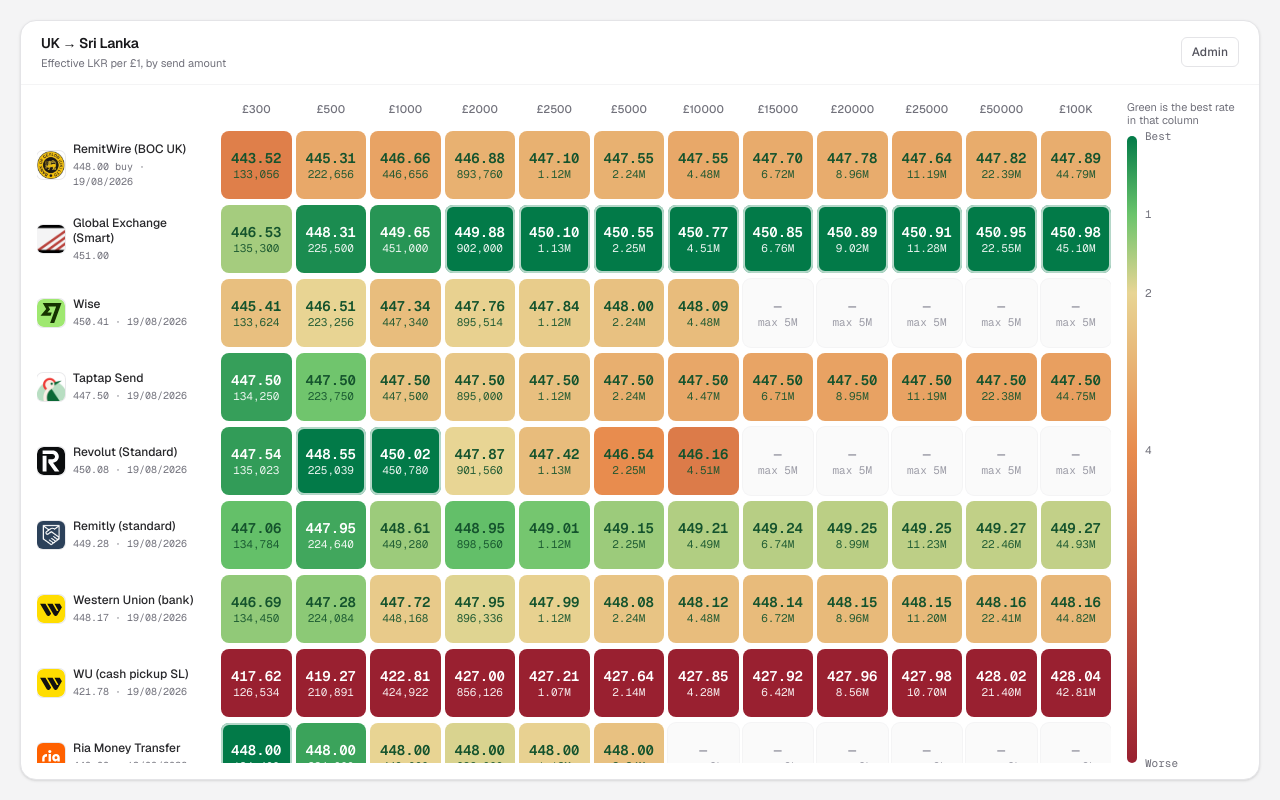
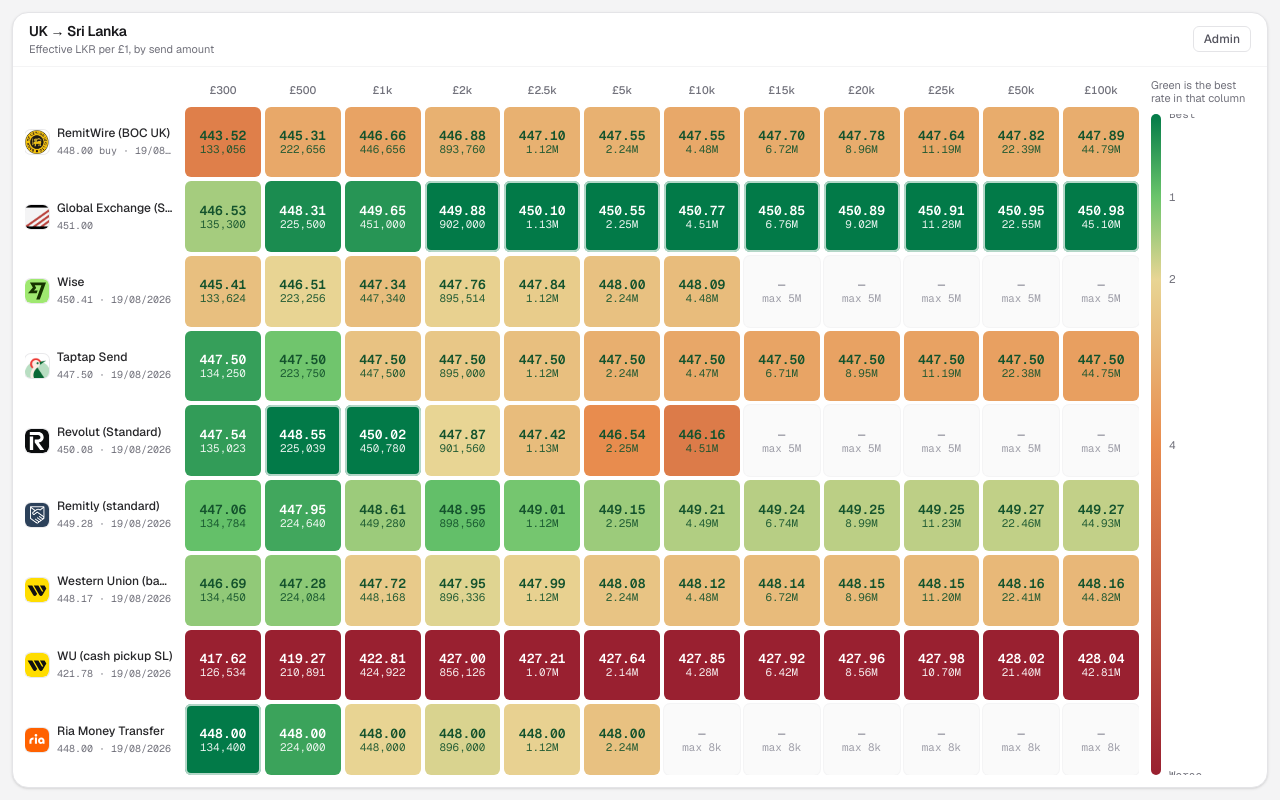
Before and after one commit to uditha/uk-gbplkr-rates-daily, a Next.js app: page / in a window 1280 px wide. Built offline with nearby package versions, Linux system fonts and the light colour scheme.

Commit message:
Fit the heatmap to the viewport with no page scroll
Drop the grid min-width and min cell sizes that forced overflow, lock
the public page to 100dvh, and let amount columns shrink to fill the
remaining space.

Co-authored-by: Uditha Tennakoon <uditha13@gmail.com>

```diff
--- a/app/layout.tsx
+++ b/app/layout.tsx
@@ -28,7 +28,7 @@ export default function RootLayout({ children }: LayoutProps<"/">) {
       className={`${geistSans.variable} ${geistMono.variable} h-full antialiased`}
       style={{ colorScheme: "light" }}
     >
-      <body className="min-h-full bg-zinc-100 font-sans text-zinc-900">
+      <body className="h-full bg-zinc-100 font-sans text-zinc-900">
         {children}
       </body>
     </html>
--- a/app/page.tsx
+++ b/app/page.tsx
@@ -22,25 +22,25 @@ export default async function Home() {
   }
 
   return (
-    <div className="h-dvh w-full overflow-hidden bg-zinc-100 p-3 sm:p-5">
-      <div className="flex h-full min-h-0 flex-col overflow-hidden rounded-2xl border border-zinc-200 bg-white shadow-sm">
-        <header className="flex shrink-0 items-center justify-between gap-3 border-b border-zinc-100 px-4 py-3 sm:px-5">
-          <div>
-            <h1 className="text-sm font-semibold tracking-tight text-zinc-900">
+    <div className="box-border flex h-dvh max-h-dvh w-full overflow-hidden overscroll-none bg-zinc-100 p-2 sm:p-3">
+      <div className="flex min-h-0 min-w-0 flex-1 flex-col overflow-hidden rounded-2xl border border-zinc-200 bg-white shadow-sm">
+        <header className="flex shrink-0 items-center justify-between gap-3 border-b border-zinc-100 px-3 py-2 sm:px-4">
+          <div className="min-w-0">
+            <h1 className="truncate text-sm font-semibold tracking-tight text-zinc-900">
               UK → Sri Lanka
             </h1>
-            <p className="mt-0.5 text-[11px] text-zinc-500">
+            <p className="truncate text-[11px] text-zinc-500">
               Effective LKR per £1, by send amount
             </p>
           </div>
           <Link
             href="/admin"
-            className="rounded-md border border-zinc-200 px-2.5 py-1.5 text-xs font-medium text-zinc-600 hover:bg-zinc-50"
+            className="shrink-0 rounded-md border border-zinc-200 px-2.5 py-1 text-xs font-medium text-zinc-600 hover:bg-zinc-50"
           >
             Admin
           </Link>
         </header>
-        <div className="min-h-0 flex-1 px-3 py-3 sm:px-4 sm:py-4">
+        <div className="min-h-0 min-w-0 flex-1 overflow-hidden px-2 py-2 sm:px-3 sm:py-3">
           <RateHeatmap data={data} />
         </div>
       </div>
--- a/components/RateHeatmap.tsx
+++ b/components/RateHeatmap.tsx
@@ -23,6 +23,17 @@ function formatLkr(amount: number) {
   }).format(Math.round(amount));
 }
 
+function formatColumnLabel(amountGbp: number, label: string) {
+  if (amountGbp >= 1000) {
+    const thousands = amountGbp / 1000;
+    const compact = Number.isInteger(thousands)
+      ? String(thousands)
+      : thousands.toFixed(1).replace(/\.0$/, "");
+    return `£${compact}k`;
+  }
+  return `£${label}`;
+}
+
 export function RateHeatmap({ data }: { data: ComparisonRates }) {
   const compareAcrossProviders = data.providers.length > 1;
   const leaders = data.amounts.map((_, column) => {
@@ -33,34 +44,34 @@ export function RateHeatmap({ data }: { data: ComparisonRates }) {
   });
 
   return (
-    <div className="flex h-full min-h-0 w-full items-stretch gap-4">
-      <div className="min-h-0 min-w-0 flex-1 overflow-auto">
+    <div className="flex h-full min-h-0 min-w-0 w-full items-stretch gap-3 overflow-hidden">
+      <div className="min-h-0 min-w-0 flex-1 overflow-hidden">
         <div
-          className="grid h-full min-h-[12rem] min-w-[48rem] gap-x-1 gap-y-1.5"
+          className="grid h-full w-full gap-1 overflow-hidden"
           style={{
-            gridTemplateColumns: `max-content repeat(${data.amounts.length}, minmax(4.25rem, 1fr))`,
-            gridTemplateRows: `auto repeat(${data.providers.length}, minmax(4.25rem, 1fr))`,
+            gridTemplateColumns: `clamp(7.5rem, 16vw, 9.75rem) repeat(${data.amounts.length}, minmax(0, 1fr))`,
+            gridTemplateRows: `1.5rem repeat(${data.providers.length}, minmax(0, 1fr))`,
           }}
         >
-          <div className="sticky left-0 top-0 z-30 bg-white" />
+          <div className="bg-white" />
           {data.amounts.map((amount) => (
             <div
               key={amount.amountGbp}
-              className="sticky top-0 z-20 bg-white px-1 pb-2 text-center text-[11px] font-medium text-zinc-500"
+              className="flex items-end justify-center overflow-hidden px-0.5 pb-1 text-center text-[10px] font-medium tabular-nums text-zinc-500 sm:text-[11px]"
             >
-              £{amount.label}
+              {formatColumnLabel(amount.amountGbp, amount.label)}
             </div>
           ))}
 
           {data.providers.map((provider) => (
             <div key={provider.id} className="contents">
-              <div className="sticky left-0 z-10 flex max-w-[11.25rem] items-center gap-2 bg-white py-0.5 pr-2">
-                <ProviderLogo id={provider.id} name={provider.name} size={28} />
+              <div className="flex min-w-0 items-center gap-2 overflow-hidden bg-white pr-2">
+                <ProviderLogo id={provider.id} name={provider.name} size={24} />
                 <div className="min-w-0">
-                  <span className="block text-[12px] font-medium leading-tight text-zinc-800">
+                  <span className="block truncate text-[12px] font-medium leading-tight text-zinc-800">
                     {provider.name}
                   </span>
-                  <span className="mt-0.5 block font-mono text-[10px] tabular-nums text-zinc-500">
+                  <span className="mt-0.5 block truncate font-mono text-[10px] tabular-nums text-zinc-500">
                     {formatRate(provider.boardRate)}
                     {provider.rateKind === "buying" ? " buy" : ""}
                     {provider.asOf ? ` · ${provider.asOf}` : ""}
@@ -125,12 +136,12 @@ function UnavailableCell({
   return (
     <div
       title={`${providerName} £${label}: ${unavailableReason(caption)}`}
-      className="flex h-full min-h-0 flex-col items-center justify-center rounded-lg bg-zinc-50 px-1 py-1.5 text-center text-zinc-400 ring-1 ring-zinc-100"
+      className="flex h-full min-h-0 min-w-0 flex-col items-center justify-center overflow-hidden rounded-md bg-zinc-50 px-0.5 py-1 text-center text-zinc-400 ring-1 ring-zinc-100"
     >
-      <span className="font-mono text-[13px] font-semibold tabular-nums leading-none sm:text-sm">
+      <span className="font-mono text-[length:clamp(10px,1.05vw,13px)] font-semibold tabular-nums leading-none">
         —
       </span>
-      <span className="mt-1 font-mono text-[10px] tabular-nums leading-none sm:text-[11px]">
+      <span className="mt-0.5 font-mono text-[length:clamp(8px,0.85vw,11px)] tabular-nums leading-none">
         {caption}
       </span>
     </div>
@@ -167,17 +178,17 @@ function HeatmapCell({
   return (
     <div
       title={`${providerName} £${label}: ${rankHint}fee £${quote.feeGbp}, recipient ${formatLkr(quote.lkrReceived)} LKR, effective ${formatRate(quote.effectiveRate)}`}
-      className="relative flex h-full min-h-0 flex-col items-center justify-center rounded-lg px-1 py-1.5 text-center"
+      className="relative flex h-full min-h-0 min-w-0 flex-col items-center justify-center overflow-hidden rounded-md px-0.5 py-1 text-center"
       style={{
         background,
         color,
         boxShadow: isLeader ? "inset 0 0 0 2px rgba(255,255,255,0.7)" : undefined,
       }}
     >
-      <span className="font-mono text-[13px] font-semibold tabular-nums leading-none sm:text-sm">
+      <span className="font-mono text-[length:clamp(10px,1.05vw,13px)] font-semibold tabular-nums leading-none">
         {formatRate(quote.effectiveRate)}
       </span>
-      <span className="mt-1 font-mono text-[10px] tabular-nums leading-none opacity-90 sm:text-[11px]">
+      <span className="mt-0.5 font-mono text-[length:clamp(8px,0.85vw,11px)] tabular-nums leading-none opacity-90">
         {formatLkr(quote.lkrReceived)}
       </span>
     </div>
@@ -186,11 +197,11 @@ function HeatmapCell({
 
 function HeatmapLegend() {
   return (
-    <div className="hidden h-full min-h-0 shrink-0 pr-1 sm:flex sm:flex-col">
-      <p className="mb-2 max-w-[7rem] text-[11px] leading-tight text-zinc-500">
+    <div className="hidden h-full min-h-0 w-[6.5rem] shrink-0 overflow-hidden pr-1 sm:flex sm:flex-col">
+      <p className="mb-2 text-[11px] leading-tight text-zinc-500">
         Green is the best rate in that column
       </p>
-      <div className="flex min-h-0 flex-1 items-stretch gap-2">
+      <div className="flex min-h-0 flex-1 items-stretch gap-2 overflow-hidden">
         <div
           className="w-2.5 rounded-full"
           style={{ background: heatmapGradient() }}
```
